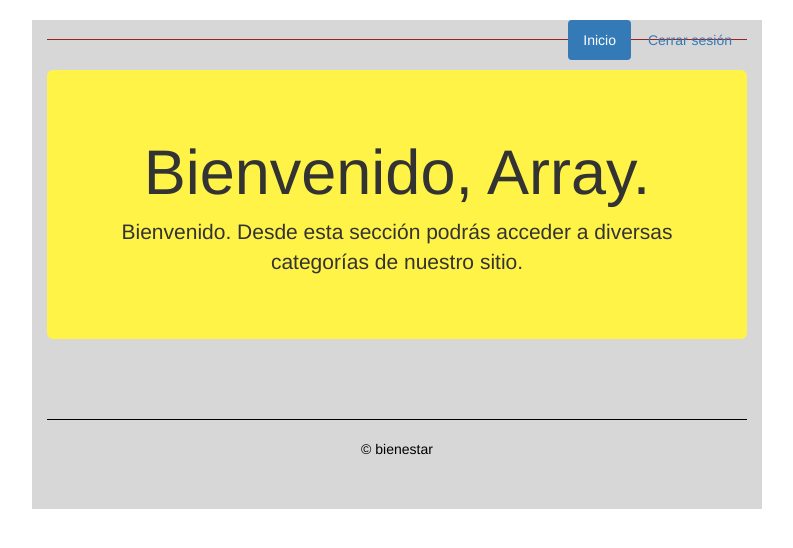
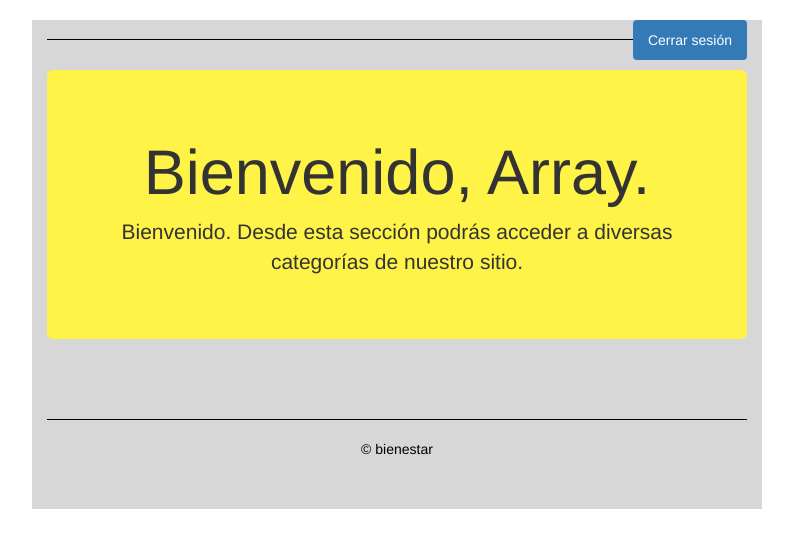
Before and after one commit to DavidGR2000/intranet, a PHP site: page /estudiantil/panelUsuario.php in a window 1280 px wide. Shown: the top 548 px of the page, without its empty margins (243-1036 px from the left). Run offline with PHP 8.4, Linux system fonts and the light colour scheme; a user stored in the database is signed in; data comes from the database, SQL or seed files in the repository.

Commit message:
nuevas ideas

```diff
--- a/css/jumbotron-narrow.css
+++ b/css/jumbotron-narrow.css
@@ -14,7 +14,7 @@ body {
 
 /* Custom page header */
 .header {
-  border-bottom: 1px solid #9c2222;
+  border-bottom: 1px solid #000000;
 }
 /* Make the masthead heading the same height as the navigation */
 .header h3 {
--- a/panelUsuario.php
+++ b/panelUsuario.php
@@ -25,8 +25,7 @@
       <div class="header">
         <nav>
           <ul class="nav nav-pills pull-right">
-            <li role="presentation" class="active"><a href="#">Inicio</a></li>
-            <li role="presentation"><a href="scripts/cerrar-sesion.php">Cerrar sesión</a></li>
+            <li role="presentation" class="active" ><a href="scripts/cerrar-sesion.php">Cerrar sesión</a></li>
           </ul>
         </nav>
         <h3 class="text-muted"></h3>
```
